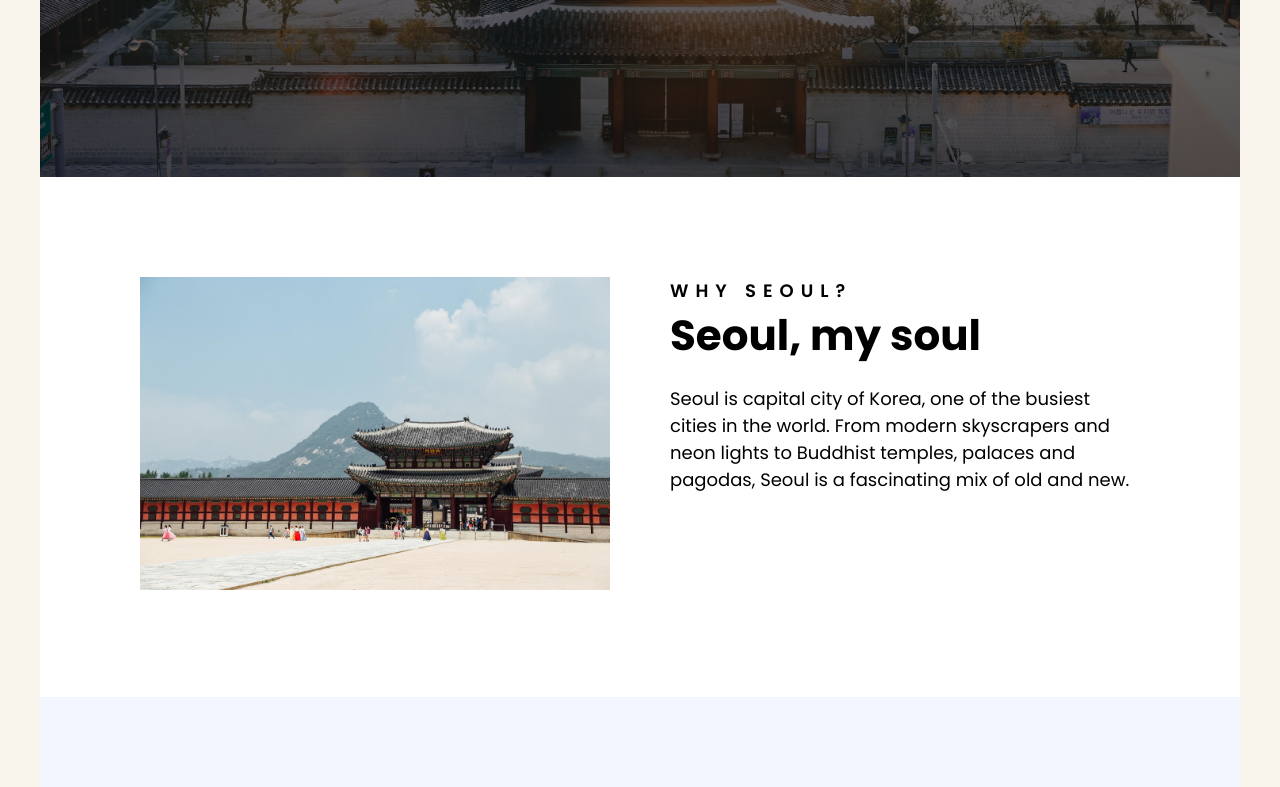
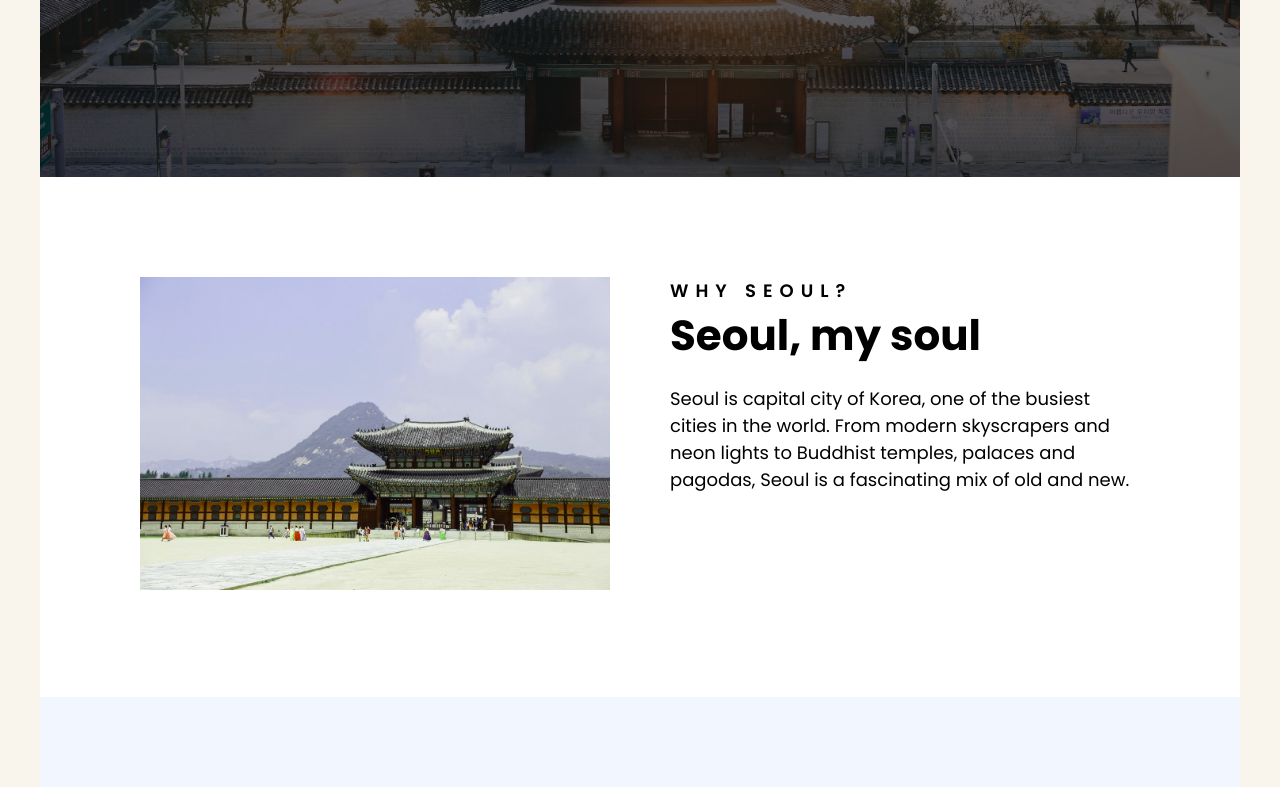
Before and after one commit to hjooqkr/travel-project, a plain HTML site: page index.html in a window 1280 px wide. Shown: the part 527-1314 px from the top of the page. Drawn offline with Linux system fonts and the light colour scheme.

Commit message:
added img filter

```diff
--- a/src/style.css
+++ b/src/style.css
@@ -17,7 +17,9 @@ header {
   text-align: center;
   padding: 180px 0;
 }
-
+.main-grid1 img {
+  filter: hue-rotate(38deg);
+}
 header h1 {
   font-size: 96px;
   font-weight: 600;
```
